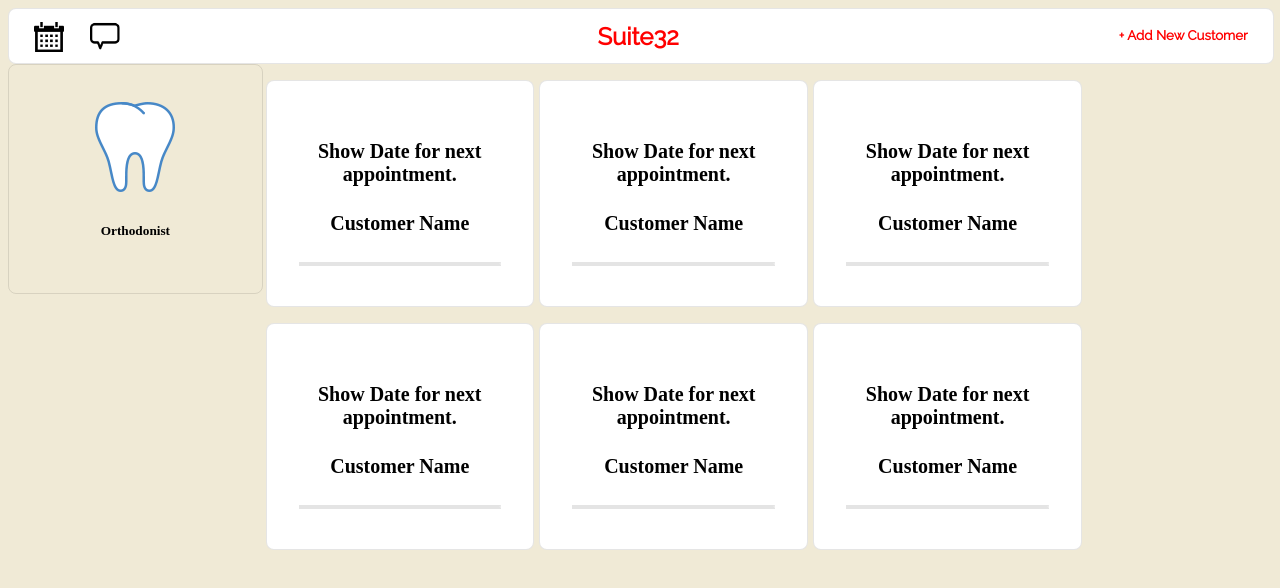
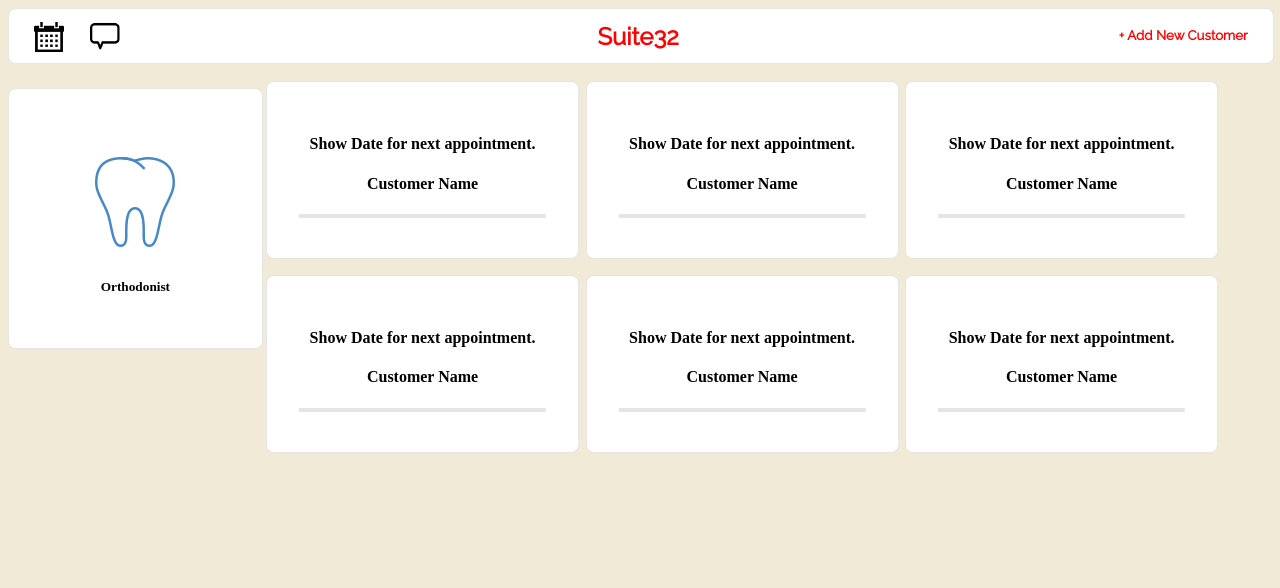
Before and after one commit to joshloftis/sweetthirtytwo, a React (Create React App) app in the folder app/client/: page /suite32 in a window 1280 px wide. Shown: the top 588 px of the page. Built offline with nearby package versions, Linux system fonts and the light colour scheme.

Commit message:
fixed more styling before making dynamic

```diff
--- a/app/client/src/components/cardbody.js
+++ b/app/client/src/components/cardbody.js
@@ -8,11 +8,11 @@ const CardBody = props =>
         <span className="viz">
         <article className="colorsplit measure mw5 bg-white br3 pa3 pa4-ns mv3 ba b--black-10">
             <div className="tc">
-                <h4 className="f4">Show Date for next appointment.</h4>
+                <h4>Show Date for next appointment.</h4>
                 <img src="https://vignette.wikia.nocookie.net/powerlisting/images/7/7a/Daenerys_Targaryen_Game_of_Thrones_Fire_Immunity.jpg/revision/latest?cb=20160629183606"
                 className="hideme showme br-100 h3 w3 dib"
                 title="Photo of daenerys targaryen"/>
-                <h4 className="f4">Customer Name</h4>
+                <h4>Customer Name</h4>
                 <h5 className="hideme showme">Show Total Cost/Bill.</h5>
                 <hr className="mw4 bb bw1 b--black-10"/>
             </div>
--- a/app/client/src/css/avatar.css
+++ b/app/client/src/css/avatar.css
@@ -18,7 +18,9 @@
     float: left;
     padding-left: 1.5%;
     padding-right:1.5%;
-    padding-top: 2.5%;
+    padding-top: 5%;
     padding-bottom: 2.5%;
     text-align: center;
+    background: white;
+    margin-top: 1.9%;
 }
--- a/app/client/src/css/cardbody.css
+++ b/app/client/src/css/cardbody.css
@@ -1,6 +1,7 @@
 .grid {
     display: flex;
     flex-wrap: wrap;
+    width: 79%;
 
 }
 
```
